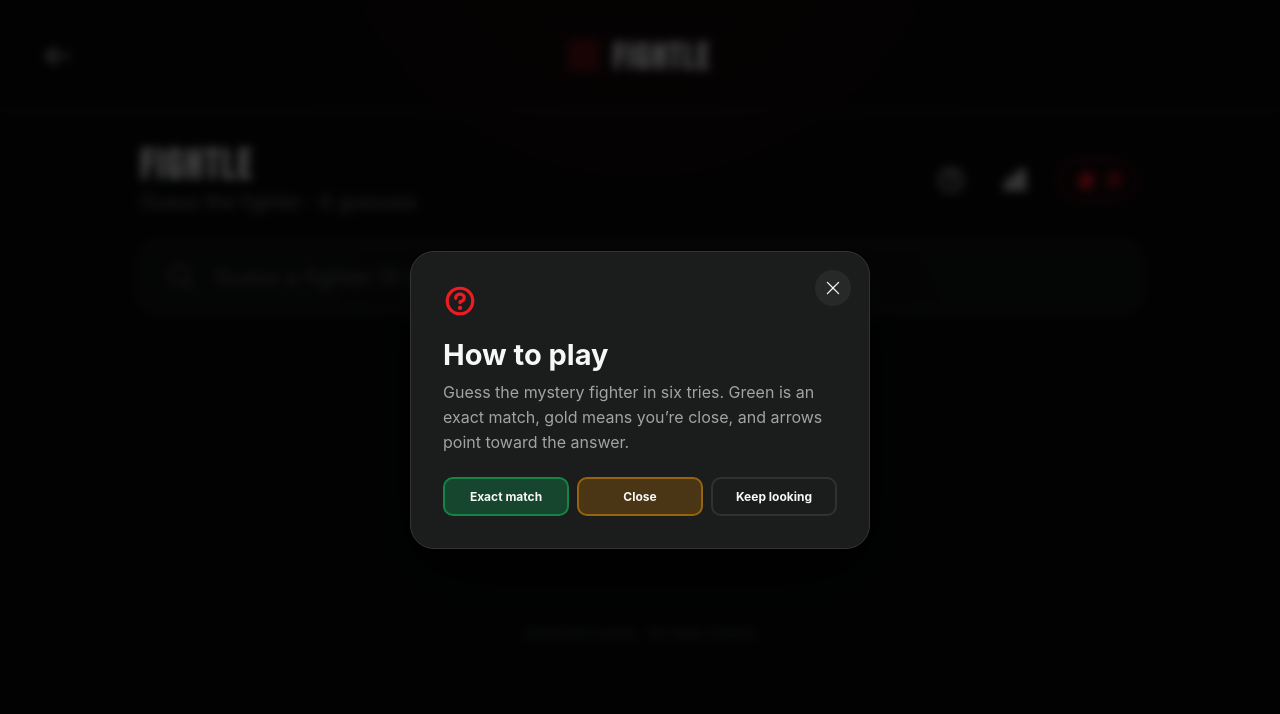
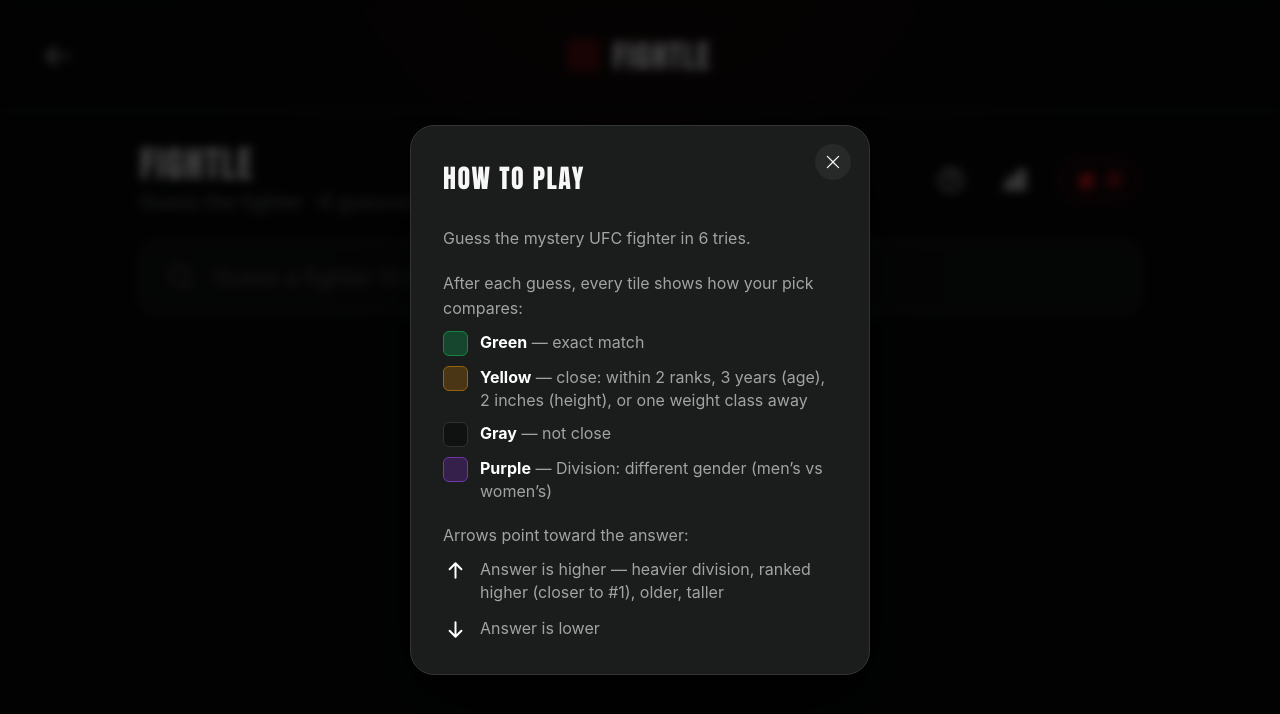
Before and after one commit to wumpus6969/Fightle, a React (Vite) app: page / in a window 1280 px wide. Both pictures are taken after a click on the button 951 px from the left and 180 px from the top of the page. Shown: the top 714 px of the page. Built offline with nearby package versions, Linux system fonts and the light colour scheme.

Commit message:
Match Fightle comparison rules and women divisions

```diff
--- a/src/App.jsx
+++ b/src/App.jsx
@@ -1,6 +1,8 @@
 import { useEffect, useMemo, useRef, useState } from "react";
 import {
+  ArrowDown,
   ArrowLeft,
+  ArrowUp,
   Barbell,
   ChartBar,
   CheckCircle,
@@ -33,6 +35,7 @@
 
 const heightLabel = (inches) => `${Math.floor(inches / 12)}'${inches % 12}"`;
 const rankLabel = (rank) => (rank == null ? "NR" : rank === 0 ? "C" : `#${rank}`);
+const divisionLabel = (division) => (division.startsWith("W") ? `W-${division.slice(1)}` : division);
 const rankedFighterIndexes = fighters
   .map((fighter, index) => ({ fighter, index }))
   .filter(({ fighter }) => fighter.rank != null && fighter.rank <= 15)
@@ -95,20 +98,21 @@
   if (type === "division") {
     const a = divisionMeta[guess.division];
     const b = divisionMeta[target.division];
-    if (!a || !b || a.track !== b.track) return "miss";
+    if (!a || !b) return "miss";
+    if (a.track !== b.track) return "gender";
     return a.order === b.order ? "correct" : Math.abs(a.order - b.order) === 1 ? "close" : "miss";
   }
   const a = guess[type];
   const b = target[type];
   if (a === b) return "correct";
   if (a == null || b == null) return "miss";
-  const threshold = type === "rank" ? 5 : type === "height" ? 2 : 3;
+  const threshold = type === "rank" ? 2 : type === "height" ? 2 : 3;
   return Math.abs(a - b) <= threshold ? "close" : "miss";
 }
 
 function GuessCard({ fighter, target, isWinner }) {
   const cells = [
-    { key: "division", label: fighter.division, arrow: divisionDirection(fighter.division, target.division) },
+    { key: "division", label: divisionLabel(fighter.division), arrow: divisionDirection(fighter.division, target.division) },
     { key: "country", label: fighter.country, iso: fighter.iso },
     { key: "rank", label: rankLabel(fighter.rank), arrow: rankDirection(fighter.rank, target.rank) },
     { key: "age", label: fighter.age, arrow: direction(fighter.age, target.age) },
@@ -138,17 +142,23 @@
 function Modal({ type, onClose, stats }) {
   return (
     <div className="modal-backdrop" onMouseDown={onClose}>
-      <section className="modal" onMouseDown={(e) => e.stopPropagation()}>
+      <section className={`modal ${type === "help" ? "help-modal" : ""}`} onMouseDown={(e) => e.stopPropagation()}>
         <button className="close-button" onClick={onClose} aria-label="Close"><X /></button>
         {type === "help" ? (
           <>
-            <Question size={34} weight="bold" />
             <h2>How to play</h2>
-            <p>Guess the mystery fighter in six tries. Green is an exact match, gold means you’re close, and arrows point toward the answer.</p>
-            <div className="legend">
-              <span className="correct">Exact match</span>
-              <span className="close">Close</span>
-              <span className="miss">Keep looking</span>
+            <p>Guess the mystery UFC fighter in 6 tries.</p>
+            <p>After each guess, every tile shows how your pick compares:</p>
+            <div className="help-legend">
+              <div><span className="help-swatch correct" /><p><strong>Green</strong> — exact match</p></div>
+              <div><span className="help-swatch close" /><p><strong>Yellow</strong> — close: within 2 ranks, 3 years (age), 2 inches (height), or one weight class away</p></div>
+              <div><span className="help-swatch miss" /><p><strong>Gray</strong> — not close</p></div>
+              <div><span className="help-swatch gender" /><p><strong>Purple</strong> — Division: different gender (men’s vs women’s)</p></div>
+            </div>
+            <p>Arrows point toward the answer:</p>
+            <div className="arrow-help">
+              <div><ArrowUp weight="bold" /><p>Answer is higher — heavier division, ranked higher (closer to #1), older, taller</p></div>
+              <div><ArrowDown weight="bold" /><p>Answer is lower</p></div>
             </div>
           </>
         ) : (
@@ -222,7 +232,7 @@
   async function shareResult() {
     const blocks = guesses.map((fighter) =>
       ["division", "country", "rank", "age", "height"]
-        .map((key) => ({ correct: "🟩", close: "🟨", miss: "⬛" }[resultFor(key, fighter, target)]))
+        .map((key) => ({ correct: "🟩", close: "🟨", gender: "🟪", miss: "⬛" }[resultFor(key, fighter, target)]))
         .join("")
     ).join("\n");
     const text = `FIGHTLE ${won ? `${guesses.length}/6` : "X/6"}\n${blocks}`;
@@ -272,7 +282,7 @@
                 {suggestions.map((fighter) => (
                   <button onMouseDown={(e) => e.preventDefault()} onClick={() => submitGuess(fighter)} key={fighter.name}>
                     <FighterAvatar fighter={fighter} />
-                    <span><strong>{fighter.name}</strong><small>{fighter.division} · {fighter.country}</small></span>
+                    <span><strong>{fighter.name}</strong><small>{divisionLabel(fighter.division)} · {fighter.country}</small></span>
                   </button>
                 ))}
               </div>
--- a/src/styles.css
+++ b/src/styles.css
@@ -12,6 +12,8 @@
   --green-line: #168446;
   --gold: #4a3615;
   --gold-line: #96640c;
+  --purple: #34204a;
+  --purple-line: #7336a7;
 }
 
 * { box-sizing: border-box; }
@@ -261,6 +263,10 @@
   background: var(--gold);
   border-color: var(--gold-line);
 }
+.attribute.gender {
+  background: var(--purple);
+  border-color: var(--purple-line);
+}
 .attribute .flag { width: 21px; height: 14px; object-fit: cover; margin: 0 calc(50% - 11px); box-shadow: 0 0 0 1px rgba(255,255,255,.08); }
 .attribute .arrow { color: #9ba0a4; font-size: 21px; line-height: .9; }
 .attribute.close .arrow { color: #f2a900; }
@@ -344,6 +350,36 @@
 .modal > svg { color: var(--red); }
 .modal h2 { font-size: 29px; margin: 15px 0 8px; }
 .modal p { color: #a2a4a4; line-height: 1.55; margin: 0; }
+.help-modal h2 {
+  margin: 0 0 28px;
+  font-family: Impact, "Arial Narrow", sans-serif;
+  font-size: 26px;
+  font-weight: 500;
+  letter-spacing: 1.5px;
+  text-transform: uppercase;
+}
+.help-modal > p + p { margin-top: 20px; }
+.help-legend { display: grid; gap: 10px; margin: 10px 0 20px; }
+.help-legend > div, .arrow-help > div {
+  display: grid;
+  grid-template-columns: 25px 1fr;
+  align-items: start;
+  gap: 12px;
+}
+.help-legend p, .arrow-help p { line-height: 1.45; }
+.help-legend strong { color: white; }
+.help-swatch {
+  width: 25px;
+  height: 25px;
+  border: 1px solid #303232;
+  border-radius: 6px;
+  background: #101111;
+}
+.help-swatch.correct { background: var(--green); border-color: var(--green-line); }
+.help-swatch.close { background: var(--gold); border-color: var(--gold-line); }
+.help-swatch.gender { background: var(--purple); border-color: var(--purple-line); }
+.arrow-help { display: grid; gap: 12px; margin-top: 10px; }
+.arrow-help svg { width: 25px; height: 25px; color: white; padding: 2px; }
 .close-button {
   position: absolute;
   right: 18px;
@@ -420,6 +456,19 @@
   .share-button, .next-button { height: 34px; width: 102px; padding: 0 8px; justify-content: center; font-size: 12px; border-radius: 9px; }
   .share-button svg { width: 17px; height: 17px; }
   .empty-state { padding-top: 75px; }
+  .help-modal { padding: 22px 24px; }
+  .help-modal h2 { margin-bottom: 24px; font-size: 20px; }
+  .help-modal > p { font-size: 13px; line-height: 1.4; }
+  .help-modal > p + p { margin-top: 18px; }
+  .help-legend { gap: 7px; margin: 8px 0 17px; }
+  .help-legend > div, .arrow-help > div {
+    grid-template-columns: 20px 1fr;
+    gap: 9px;
+  }
+  .help-legend p, .arrow-help p { font-size: 13px; line-height: 1.4; }
+  .help-swatch { width: 20px; height: 20px; border-radius: 5px; }
+  .arrow-help { gap: 8px; margin-top: 8px; }
+  .arrow-help svg { width: 20px; height: 20px; padding: 1px; }
 }
 
 @media (max-width: 380px) {
```
Also changed, not shown: 1 other file (tests, documents, lock files or other folders).
